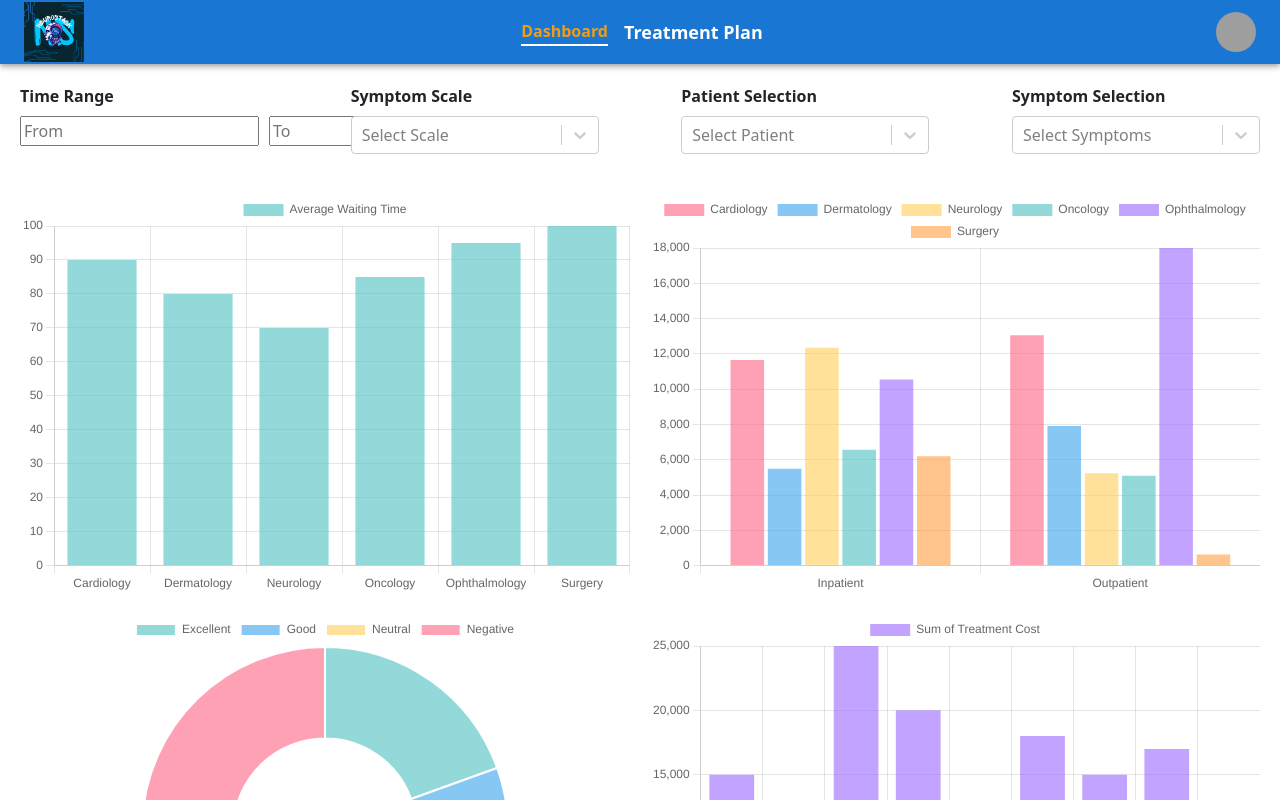
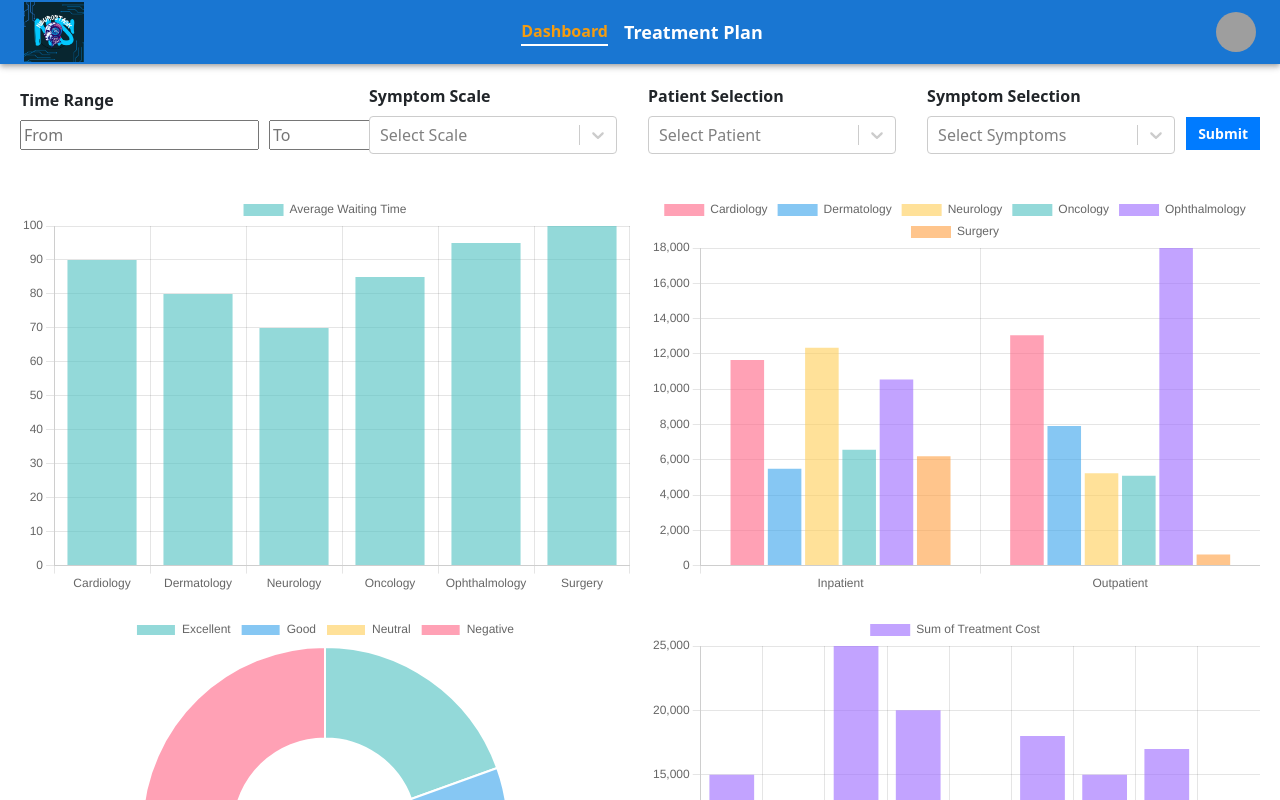
Before and after one commit to sakshamsachdeva13/NeuroStack, a React (Create React App) app: page / in a window 1280 px wide. Shown: the top 800 px of the page. Built offline with nearby package versions, Linux system fonts and the light colour scheme; grey boxes are pictures that could not be loaded.

Commit message:
Button added in filter

```diff
--- a/src/pages/Dashboard/Dashboard.jsx
+++ b/src/pages/Dashboard/Dashboard.jsx
@@ -136,6 +136,12 @@ const Dashboard = () => {
     };
   }, []);
 
+  const handleSubmit = () => {
+    // Implement submit functionality here
+    console.log('Submit button clicked');
+    // Add your submit logic here (e.g., fetch data, update state)
+  };
+
   return (
     <div className={styles.dashboard}>
       <div className={styles.filters}>
@@ -191,6 +197,9 @@ const Dashboard = () => {
             placeholder="Select Symptoms"
           />
         </div>
+        <button className={`${styles.submitButton} ${styles.small}`} onClick={handleSubmit}>
+          Submit
+        </button>
       </div>
       <div className={styles.chartRow}>
         <div className={styles.chartContainer}>
--- a/src/pages/Dashboard/Dashboard.module.css
+++ b/src/pages/Dashboard/Dashboard.module.css
@@ -7,7 +7,9 @@
 
 .filters {
   display: flex;
+  flex-wrap: wrap; /* Allow filters to wrap to next line */
   justify-content: space-between;
+  align-items: center; /* Center items vertically */
   margin-bottom: 20px;
 }
 
@@ -15,6 +17,11 @@
   display: flex;
   flex-direction: column;
   width: 20%;
+}
+
+.filter + .filter {
+  margin-left: 20px; /* Space between filters */
+  margin-right: -70px;
 }
 
 .filter label {
@@ -37,3 +44,19 @@
   flex: 1;
   height: 400px;
 }
+
+.submitButton {
+  padding: 8px 16px;
+  background-color: #007bff;
+  color: white;
+  border: none;
+  cursor: pointer;
+  margin-top: 28px;
+  font-weight: bold;
+}
+
+/* Small submit button style */
+.submitButton.small {
+  padding: 6px 12px;
+  font-size: 14px;
+}
```
Lines whose indentation alone changed are shown as unchanged.
